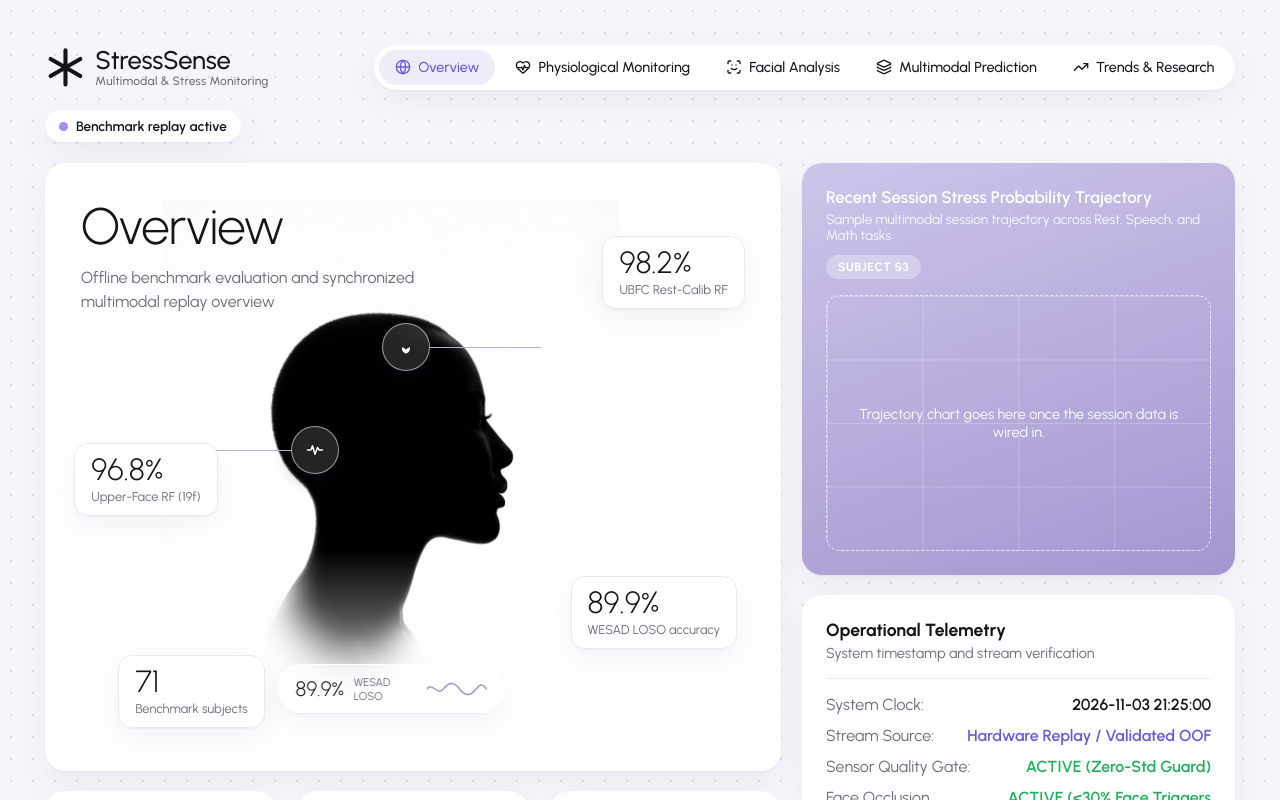
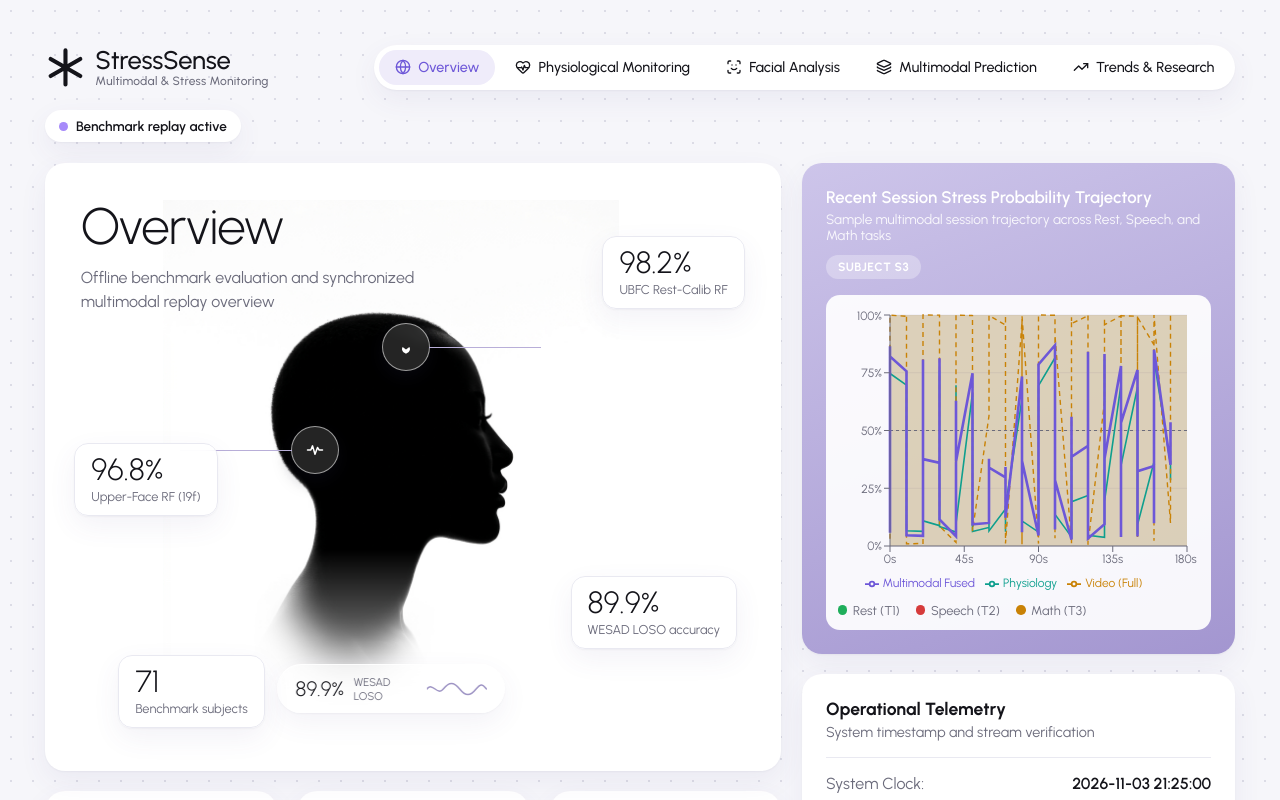
Before and after one commit to anshulll19/stress-recognition-project, a React (Vite) app in the folder frontend/: page / in a window 1280 px wide. Shown: the top 800 px of the page. Built offline with nearby package versions, Linux system fonts and the light colour scheme.

Commit message:
feat: add interactive session trajectory chart to Overview

```diff
--- /dev/null
+++ b/frontend/src/components/TrajectoryChart.jsx
@@ -0,0 +1,93 @@
+import {
+  CartesianGrid,
+  Legend,
+  Line,
+  LineChart,
+  ReferenceArea,
+  ReferenceLine,
+  ResponsiveContainer,
+  Tooltip,
+  XAxis,
+  YAxis,
+} from "recharts";
+import data from "../content/trajectory.json";
+import styles from "./TrajectoryChart.module.css";
+
+const TASK_COLORS = { 1: "#1fae5b", 2: "#d63b3b", 3: "#c98206" };
+const pct = (v) => `${(v * 100).toFixed(1)}%`;
+
+export default function TrajectoryChart() {
+  const { points, tasks } = data;
+  const end = points[points.length - 1].t + 10;
+
+  return (
+    <div className={styles.wrap}>
+      <div className={styles.chart}>
+        <ResponsiveContainer width="100%" height="100%">
+          <LineChart data={points} margin={{ top: 8, right: 12, bottom: 4, left: -8 }}>
+            <CartesianGrid stroke="#e9e9f1" vertical={false} />
+            {tasks.map((t) => (
+              <ReferenceArea
+                key={t.id}
+                x1={t.start}
+                x2={t.end}
+                fill={TASK_COLORS[t.id]}
+                fillOpacity={0.12}
+              />
+            ))}
+            <ReferenceLine y={0.5} stroke="#6b6b7b" strokeDasharray="3 3" />
+            <XAxis
+              dataKey="t"
+              type="number"
+              domain={[points[0].t, end]}
+              tickFormatter={(v) => `${v}s`}
+              stroke="#6b6b7b"
+            />
+            <YAxis
+              domain={[0, 1]}
+              ticks={[0, 0.25, 0.5, 0.75, 1]}
+              tickFormatter={(v) => `${v * 100}%`}
+              stroke="#6b6b7b"
+            />
+            <Tooltip formatter={(v, name) => [pct(v), name]} labelFormatter={(t) => `${t}s`} />
+            <Legend />
+            <Line
+              dataKey="physio"
+              name="Physiology"
+              stroke="#0e9f8e"
+              strokeWidth={1.6}
+              dot={false}
+              isAnimationActive={false}
+            />
+            <Line
+              dataKey="video"
+              name="Video (Full)"
+              stroke="#c98206"
+              strokeWidth={1.4}
+              strokeDasharray="5 4"
+              dot={false}
+              isAnimationActive={false}
+            />
+            <Line
+              dataKey="fused"
+              name="Multimodal Fused"
+              stroke="#6d57d8"
+              strokeWidth={2.6}
+              dot={false}
+              isAnimationActive={false}
+            />
+          </LineChart>
+        </ResponsiveContainer>
+      </div>
+
+      <ul className={styles.tasks}>
+        {tasks.map((t) => (
+          <li key={t.id}>
+            <span className={styles.dot} style={{ background: TASK_COLORS[t.id] }} />
+            {t.name}
+          </li>
+        ))}
+      </ul>
+    </div>
+  );
+}
--- /dev/null
+++ b/frontend/src/components/TrajectoryChart.module.css
@@ -0,0 +1,31 @@
+.wrap {
+  margin-top: 1rem;
+  padding: 0.75rem;
+  color: var(--ink);
+  background: rgba(255, 255, 255, 0.92);
+  border-radius: var(--radius-md);
+}
+
+.chart {
+  height: 18rem;
+  font-size: 0.75rem;
+}
+
+.tasks {
+  display: flex;
+  flex-wrap: wrap;
+  gap: 0.4rem 1rem;
+  margin: 0.5rem 0 0;
+  padding: 0;
+  list-style: none;
+  font-size: 0.8rem;
+  color: var(--ink-2);
+}
+
+.dot {
+  display: inline-block;
+  width: 0.6rem;
+  height: 0.6rem;
+  margin-right: 0.35rem;
+  border-radius: 50%;
+}
--- a/frontend/src/pages/Overview.jsx
+++ b/frontend/src/pages/Overview.jsx
@@ -1,6 +1,7 @@
 import { useEffect, useState } from "react";
 import { OVERVIEW as O } from "../content/overview";
 import styles from "./Overview.module.css";
+import TrajectoryChart from "../components/TrajectoryChart";
 
 function Rich({ parts }) {
   return parts.map((p, i) => (p.b ? <strong key={i}>{p.t}</strong> : <span key={i}>{p.t}</span>));
@@ -125,7 +126,7 @@ export default function Overview() {
                 {O.trajectory.badge}
               </span>
             </div>
-            <div className={styles.plot}>Trajectory chart goes here once the session data is wired in.</div>
+            <TrajectoryChart />
           </section>
 
           <section className={styles.card}>
```
